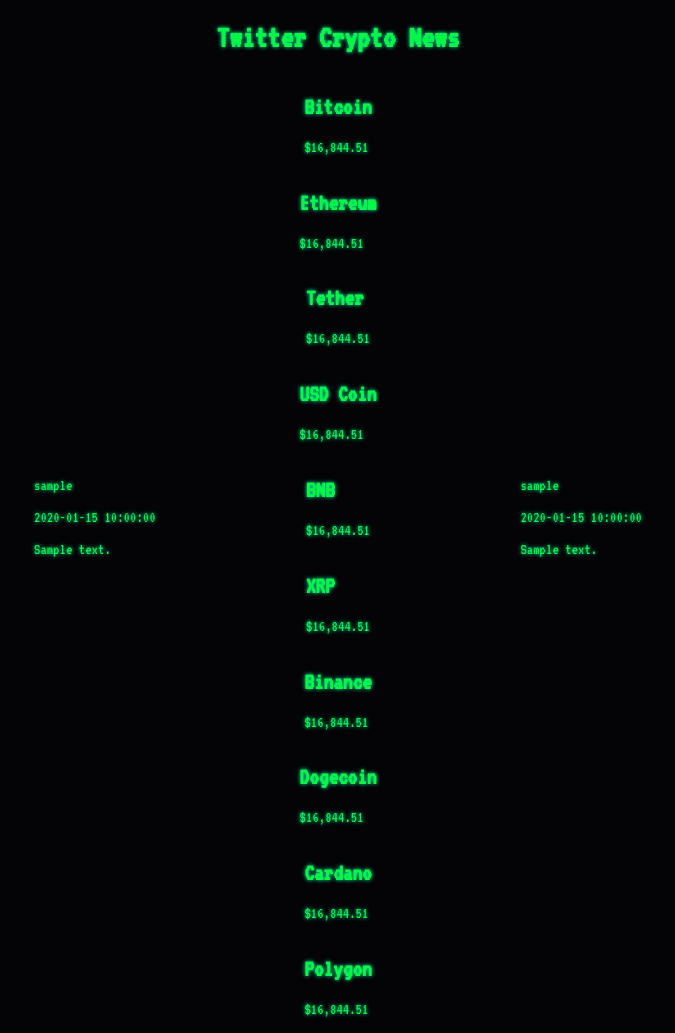
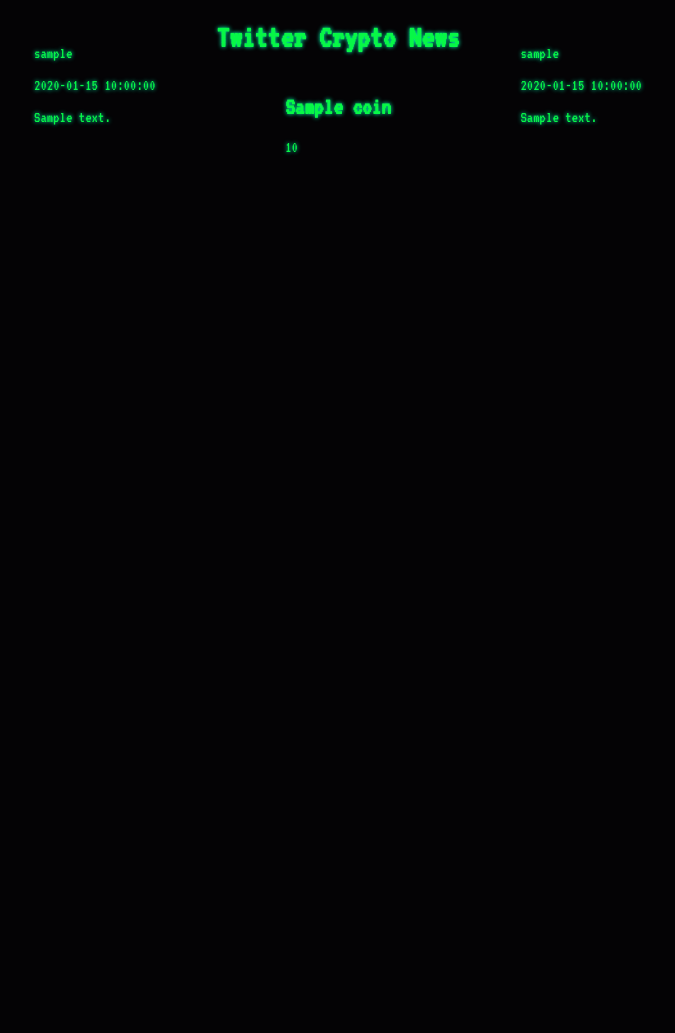
Before and after one commit to justgnnr/Twitter_Crypto_News, a Flask app: template main_app/templates/index.html in a window 1280 px wide. Shown: the whole page, without its empty margins (302-977 px from the left). After the commit the page ends 155 px from the top, so only its background shows below. Run offline with Flask 2, Linux system fonts and the light colour scheme; the template is opened without the code that fills it: most values are stand-ins (such as "Sample title", 1, 10 or a date in 2020).

Commit message:
Connected coin data to template

```diff
--- a/main_app/get_data.py
+++ b/main_app/get_data.py
@@ -20,5 +20,7 @@ def index():
     tweets = db.execute(
         "SELECT * from tweets"
     ).fetchall()
-    print(tweets)
-    return render_template("index.html", tweets=tweets)
+    coins = db.execute(
+        "SELECT * from top_coins"
+    ).fetchall()
+    return render_template("index.html", tweets=tweets, coins=coins)
--- a/main_app/templates/crypto.html
+++ b/main_app/templates/crypto.html
@@ -1,40 +1,9 @@
+	{% for coin in coins %}
+
           <div class="crypto_item">
-	    <a href="https://www.google.com"><h2>Bitcoin</h2></a>
-	    <p>$16,844.51</p>
+		  <a href="https://www.google.com"><h2>{{coin.name}}</h2></a>
+		  <p>{{coin.price}}</p>
 	  </div>
-          <div class="crypto_item">
-	    <a href="https://www.google.com"><h2>Ethereum</h2></a>
-	    <p>$16,844.51</p>
-	  </div>
-          <div class="crypto_item">
-	    <a href="https://www.google.com"><h2>Tether</h2></a>
-	    <p>$16,844.51</p>
-	  </div>
-          <div class="crypto_item">
-	    <a href="https://www.google.com"><h2>USD Coin</h2></a>
-	    <p>$16,844.51</p>
-	  </div>
-          <div class="crypto_item">
-	    <a href="https://www.google.com"><h2>BNB</h2></a>
-	    <p>$16,844.51</p>
-	  </div>
-          <div class="crypto_item">
-	    <a href="https://www.google.com"><h2>XRP</h2></a>
-	    <p>$16,844.51</p>
-	  </div>
-          <div class="crypto_item">
-	    <a href="https://www.google.com"><h2>Binance</h2></a>
-	    <p>$16,844.51</p>
-	  </div>
-          <div class="crypto_item">
-	    <a href="https://www.google.com"><h2>Dogecoin</h2></a>
-	    <p>$16,844.51</p>
-	  </div>
-          <div class="crypto_item">
-	    <a href="https://www.google.com"><h2>Cardano</h2></a>
-	    <p>$16,844.51</p>
-	  </div>
-          <div class="crypto_item">
-	    <a href="https://www.google.com"><h2>Polygon</h2></a>
-	    <p>$16,844.51</p>
-	  </div>
+
+
+	{% endfor %}
```
Also changed, not shown: 1 other file.
